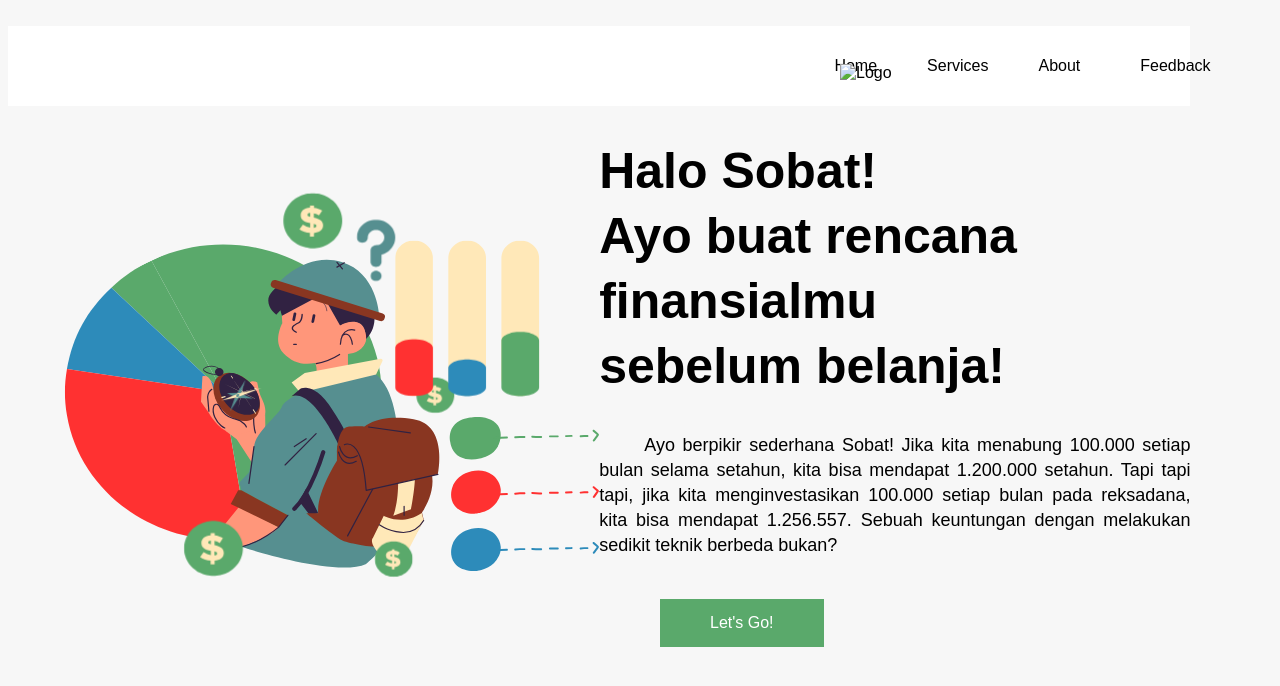
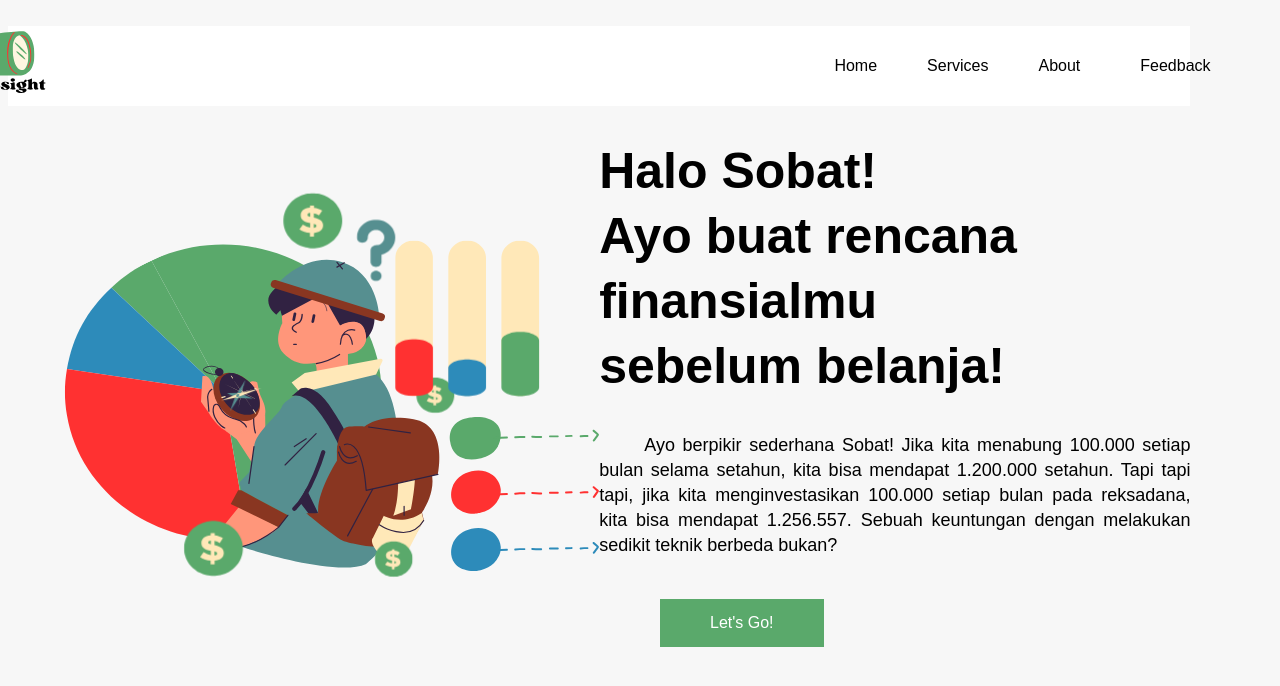
Before and after one commit to YudistaPramana/FinanceForesight, a plain HTML site: page FVA.html in a window 1280 px wide. Drawn offline with Linux system fonts and the light colour scheme.

Commit message:
FVA.html

```diff
--- a/FVA.html
+++ b/FVA.html
@@ -20,7 +20,7 @@
             <li class="nav-item"><a href="mailto:yudistapramana15@gmail.com?subject=Feedback20%FinanceForesight">Feedback</a></li>
         </ul>
         <div class="logo">
-            <img src="FinanceForesightPics/logo-financeforesight.svg" alt="Logo">
+            <img src="logo-financeforesight.svg" alt="Logo">
         </div>
     </nav>
     <figure id="CompasBoy" class="CompasBoy">
```
